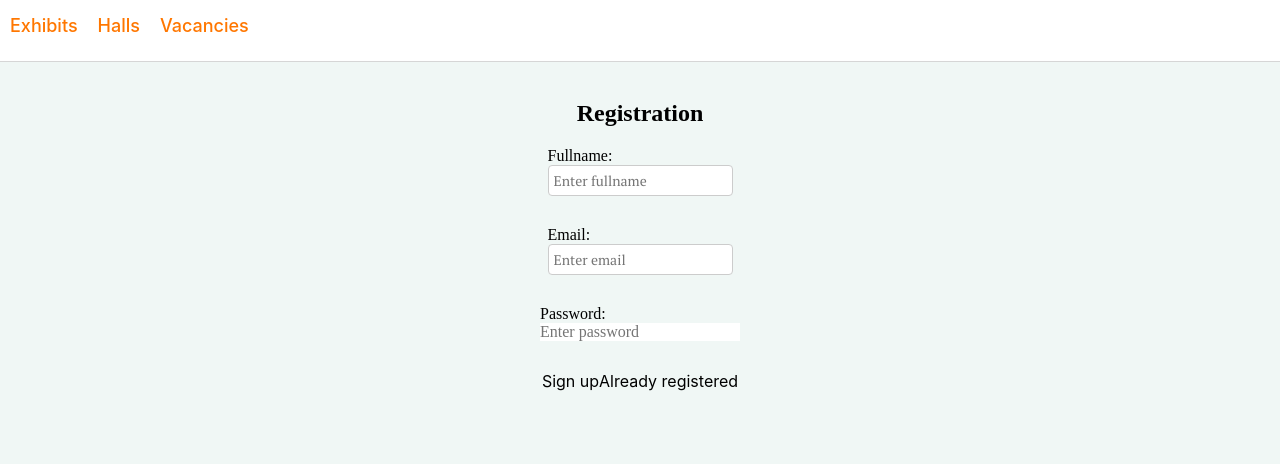
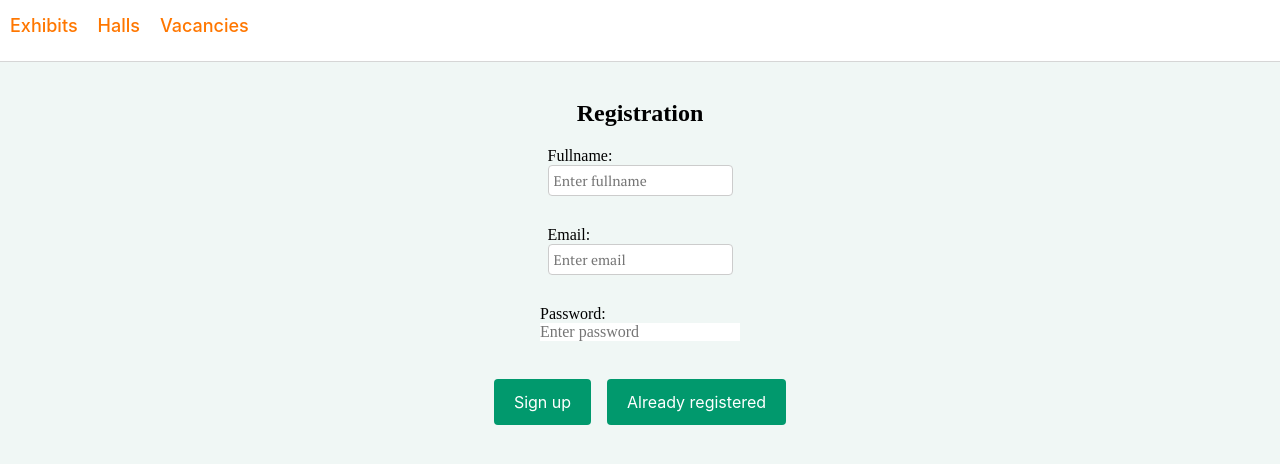
Before and after one commit to Antilevskaya-Ksenia-153501/MuseumNodeJs, a React (Create React App) app in the folder client/: page /register in a window 1280 px wide. Shown: the top 464 px of the page. Built offline with nearby package versions, Linux system fonts and the light colour scheme; a web font is replaced by a local one.

Commit message:
Fix errors

```diff
--- a/client/src/App.js
+++ b/client/src/App.js
@@ -18,7 +18,7 @@ function App() {
   return (
     <Layout>
       <Routes>
-        <Route path='/' element={ <MainPage/> }/>
+        <Route path='/' element={ <ExhibitsPage/> }/>
         <Route path='/exhibits' element={ <ExhibitsPage/> }/>
         <Route path='/exhibit-details/:id' element={ <ExhibitPage/> }/>
         <Route path='/new-exhibit' element={ <AddExhibitPage/> }/>
--- a/client/src/pages/HallsPage.jsx
+++ b/client/src/pages/HallsPage.jsx
@@ -1,51 +1,3 @@
-// import React, { useState, useEffect } from 'react';
-// import { useNavigate, Link } from 'react-router-dom';
-// import axios from 'axios';
-// import { toast } from 'react-toastify';
-// import '../styles/btn.css';
-// import '../styles/halls.css';
-
-// export const HallsPage = () => {
-//   const [halls, setHalls] = useState([]);
-//   const [loggedInUser, setLoggedInUser] = useState(null);
-//   const navigate = useNavigate();
-
-//   const fetchHalls = async () => {
-//     try {
-//       const response = await axios.get('http://localhost:3002/api/halls/getHalls');
-//       setHalls(response.data.halls);
-//     } catch (error) {
-//       console.log(error);
-//       toast.error(error.response.data.message);
-//     }
-//   };
-
-//   useEffect(() => {
-//     fetchHalls();
-//   });
-
-//   if (!halls.length) {
-//     <div>Halls do not exist.</div>
-//   }
-
-//   return (
-//     <div className="halls-container">
-//       <h2>Halls List</h2>
-//       <ul>
-//         {halls.map((hall) => (
-//           <li>
-//             <img src={`http://localhost:3002/${hall.imgUrl}`}/>
-//             <p className="title">{hall.title}</p>
-//             <p>{hall.description}</p>
-//             <p><b>Area:</b>{hall.area}</p>
-//           </li>
-//         ))}
-//       </ul>
-//       <Link className="btn space" to={'/create-hall'}>Create</Link>
-//     </div>
-//   );
-// }
-
 import React, { useState, useEffect } from 'react';
 import { useNavigate, Link } from 'react-router-dom';
 import axios from 'axios';
@@ -77,9 +29,14 @@ export const HallsPage = () => {
 
   const handleSearch = () => {
     const filtered = halls.filter((hall) =>
-      String(hall.area).toLowerCase().includes(searchArea.toLowerCase())
+      String(hall.area).toLowerCase() == (searchArea.toLowerCase())
     );
-    setFilteredHalls(filtered);
+    if (filtered.length === 0) {
+      window.alert('No halls found with the given area.');
+    }
+    else{
+      setFilteredHalls(filtered);
+    }
   };
 
   const handleBack = () => {
--- a/client/src/pages/RegisterPage.jsx
+++ b/client/src/pages/RegisterPage.jsx
@@ -3,6 +3,7 @@ import {Link} from 'react-router-dom';
 import { useNavigate } from 'react-router-dom';
 import axios from 'axios';
 import { toast } from 'react-toastify';
+import '../styles/btn.css';
 
 export const RegisterPage = () => {
   const [fullName, setFullName] = useState('');
@@ -47,8 +48,8 @@ export const RegisterPage = () => {
       </label>
       <br />
       <div>
-        <button type="submit" onClick={handleSubmit}>Sign up</button>
-        <Link to={'/signin'}>Already registered</Link>
+        <button className="btn space" type="submit" onClick={handleSubmit}>Sign up</button>
+        <Link className="btn space" to={'/signin'}>Already registered</Link>
       </div>
   </form>
   )
--- a/client/src/pages/SignInPage.jsx
+++ b/client/src/pages/SignInPage.jsx
@@ -3,6 +3,7 @@ import {Link} from 'react-router-dom';
 import { useNavigate } from 'react-router-dom';
 import axios from 'axios';
 import { toast } from 'react-toastify';
+import '../styles/btn.css';
 
 export const SignInPage = () => {
   const [email, setEmail] = useState('');
@@ -20,7 +21,7 @@ export const SignInPage = () => {
       toast.success(response.data.message);
       setEmail('');
       setPassword('');
-      navigate('/');
+      navigate('/exhibits');
       } catch (error) {
         toast.error(error.response.data.message);
         navigate('/signin');
@@ -44,8 +45,8 @@ export const SignInPage = () => {
         </label>
         <br />
         <div>
-          <button type="submit" onClick={handleSubmit}>Sign in</button>
-          <Link to={'/register'}>No account</Link>
+          <button className="btn space" type="submit" onClick={handleSubmit}>Sign in</button>
+          <Link className="btn space" to={'/register'}>No account</Link>
         </div>
     </form>
   )
```
